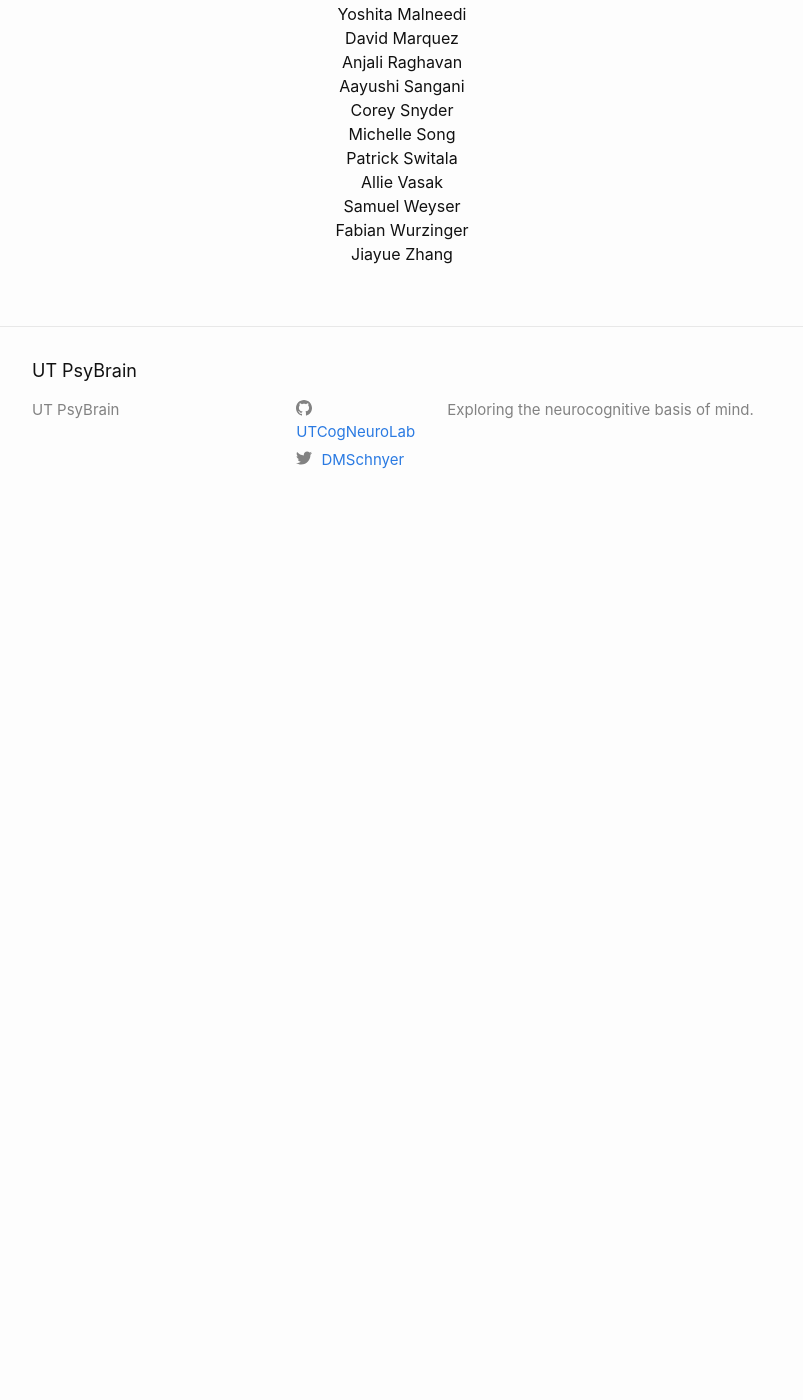
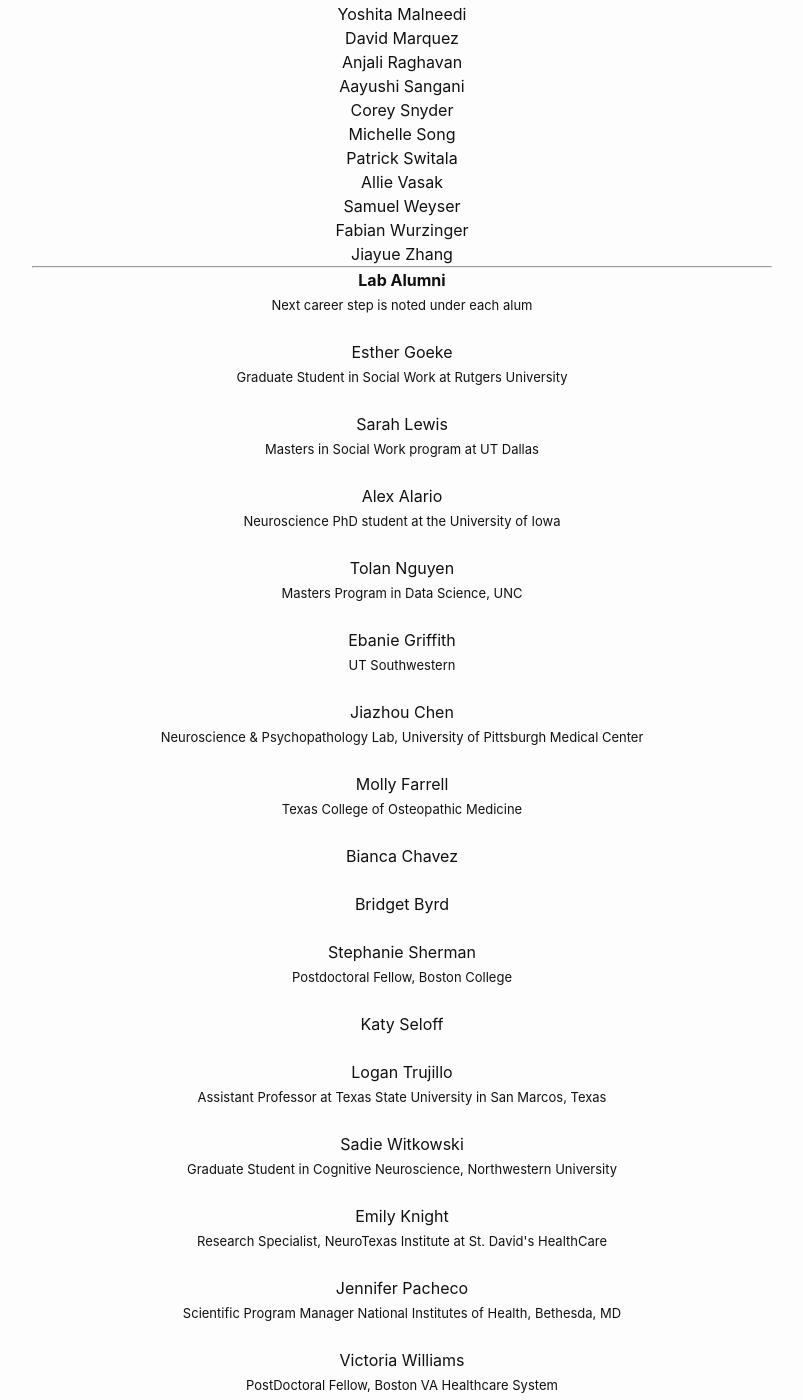
Before and after one commit to UTCogNeuroLab/UTCogNeuroLab.github.io, a Jekyll site: the page built from people.md, in a window 1280 px wide and 1400 px high, scrolled down 2864 px. Shown: the whole window, without its empty margins (238-1041 px from the left). Built offline with Jekyll 4.4.1, drawn with Linux system fonts in a browser that asks for light colours; nearby versions of some CDN libraries; some web fonts are replaced; before the commit the page ends 3395 px from its top, so only the background shows below that; some of the changed text lies outside the part shown.

Commit message:
Adding alumni section to People page

```diff
--- a/people.md
+++ b/people.md
@@ -177,3 +177,92 @@ weight: 3
 <center> Samuel Weyser </center>
 <center> Fabian Wurzinger </center>
 <center> Jiayue Zhang</center>
+
+<hr>
+
+<!-- List of Lab Alumni -->
+
+<center> <strong> Lab Alumni </strong> </center>
+<center><font size = "2"> Next career step is noted under each alum </font></center>
+<br>
+
+<center>Esther Goeke</center>
+<center><font size = "2">Graduate Student in Social Work at Rutgers University</font></center>
+<br>
+
+<center>Sarah Lewis</center>
+<center><font size = "2">Masters in Social Work program at UT Dallas</font></center>
+<br>
+
+<center>Alex Alario</center>
+<center><font size = "2">Neuroscience PhD student at the University of Iowa</font></center>
+<br>
+
+<center>Tolan Nguyen</center>
+<center><font size = "2">Masters Program in Data Science, UNC</font></center>
+<br>
+
+<center>Ebanie Griffith</center>
+<center><font size = "2">UT Southwestern</font></center>
+<br>
+
+<center>Jiazhou Chen</center>
+<center><font size = "2">Neuroscience & Psychopathology Lab, University of Pittsburgh Medical Center</font></center>
+<br>
+
+<center>Molly Farrell</center>
+<center><font size = "2">Texas College of Osteopathic Medicine</font></center>
+<br>
+
+<center>Bianca Chavez</center>
+<br>
+
+<center>Bridget Byrd</center>
+<br>
+
+<center>Stephanie Sherman</center>
+<center><font size = "2">Postdoctoral Fellow, Boston College</font></center>
+<br>
+
+<center>Katy Seloff</center>
+<br>
+
+<center>Logan Trujillo</center>
+<center><font size = "2">Assistant Professor at Texas State University in San Marcos, Texas</font></center>
+<br>
+
+<center>Sadie Witkowski</center>
+<center><font size = "2">Graduate Student in Cognitive Neuroscience, Northwestern University</font></center>
+<br>
+
+<center>Emily Knight</center>
+<center><font size = "2">Research Specialist, NeuroTexas Institute at St. David's HealthCare</font></center>
+<br>
+
+<center>Jennifer Pacheco</center>
+<center><font size = "2">Scientific Program Manager National Institutes of Health, Bethesda, MD</font></center>
+<br>
+
+<center>Victoria Williams</center>
+<center><font size = "2">PostDoctoral Fellow, Boston VA Healthcare System</font></center>
+<br>
+
+<center>Christopher Gonzolez</center>
+<center><font size = "2">Graduate Student in Neuroscience, UCSD</font></center>
+<br>
+
+<center>Kayli Kallina</center>
+<center><font size = "2">Research Technician Laura Colgin Lab, UT Austin</font></center>
+<br>
+
+<center>Haley Bednarz</center>
+<center><font size = "2">Graduate Student in Clinical Neuropsychology, University of Alabama, Birmingham</font></center>
+<br>
+
+<center>Evan Alvarez-Keesee</center>
+<br>
+
+<center>Lyndsey Chong</center>
+<br>
+
+<center>Jasmine McNeely</center>
```
